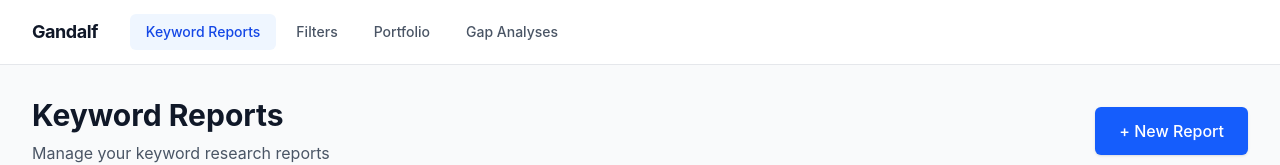
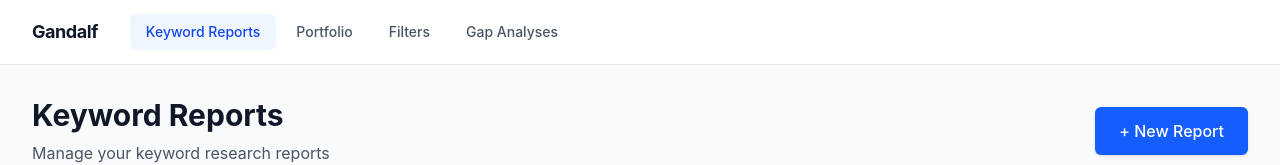
Before and after one commit to ldap-csanderson/SMART-Engine, a React (Vite) app in the folder frontend/: page /keyword-reports in a window 1280 px wide. Shown: the top 165 px of the page. Built offline with nearby package versions, Linux system fonts and the light colour scheme; no server answers.

Commit message:
feat: rearrange navbar so portfolio comes before filters

```diff
--- a/frontend/src/components/Navbar.jsx
+++ b/frontend/src/components/Navbar.jsx
@@ -3,8 +3,8 @@ import { NavLink } from 'react-router-dom'
 export default function Navbar() {
   const tabs = [
     { label: 'Keyword Reports', to: '/keyword-reports' },
+    { label: 'Portfolio', to: '/portfolio' },
     { label: 'Filters', to: '/filters' },
-    { label: 'Portfolio', to: '/portfolio' },
     { label: 'Gap Analyses', to: '/gap-analyses' },
   ]
 
```
